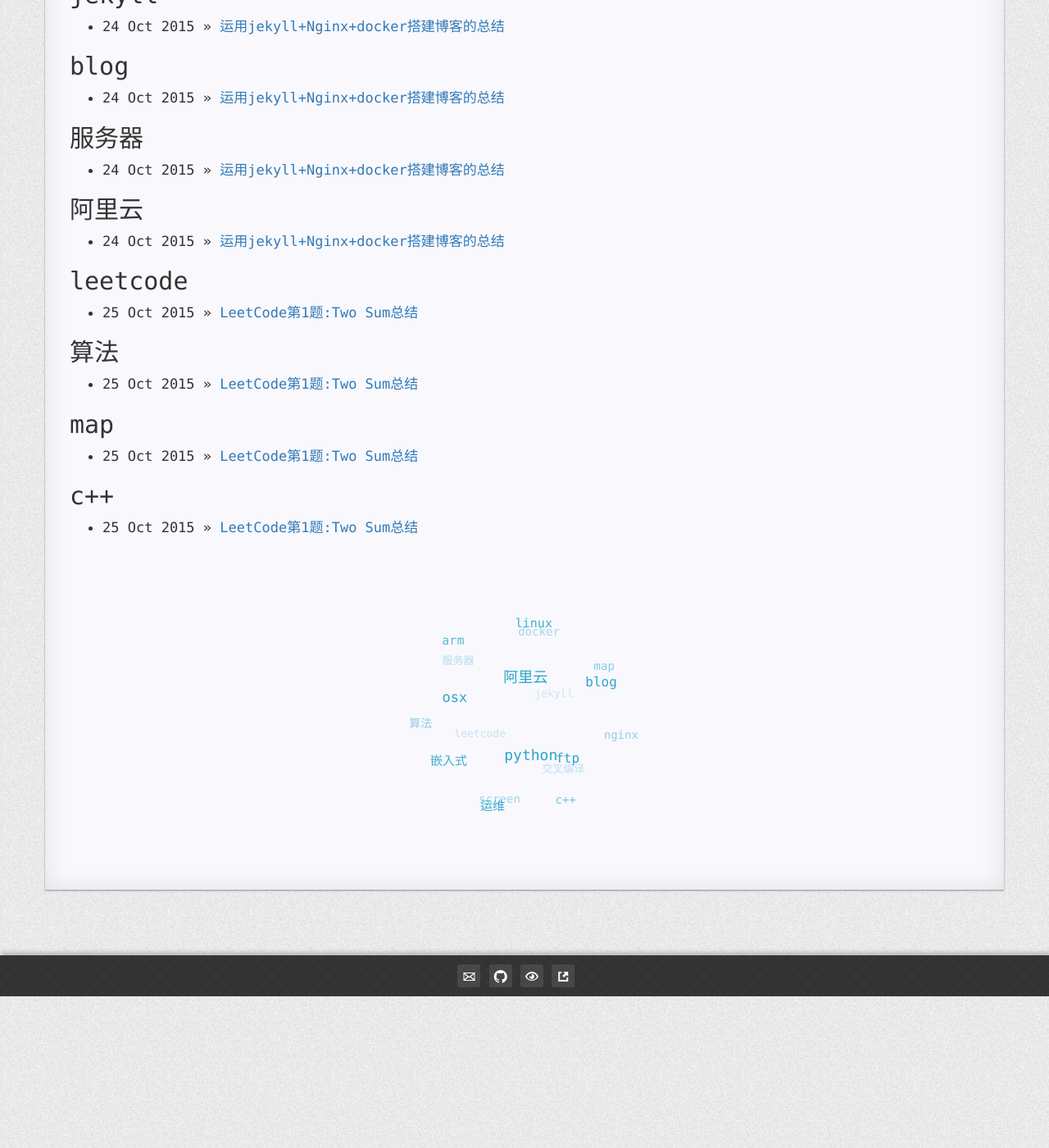
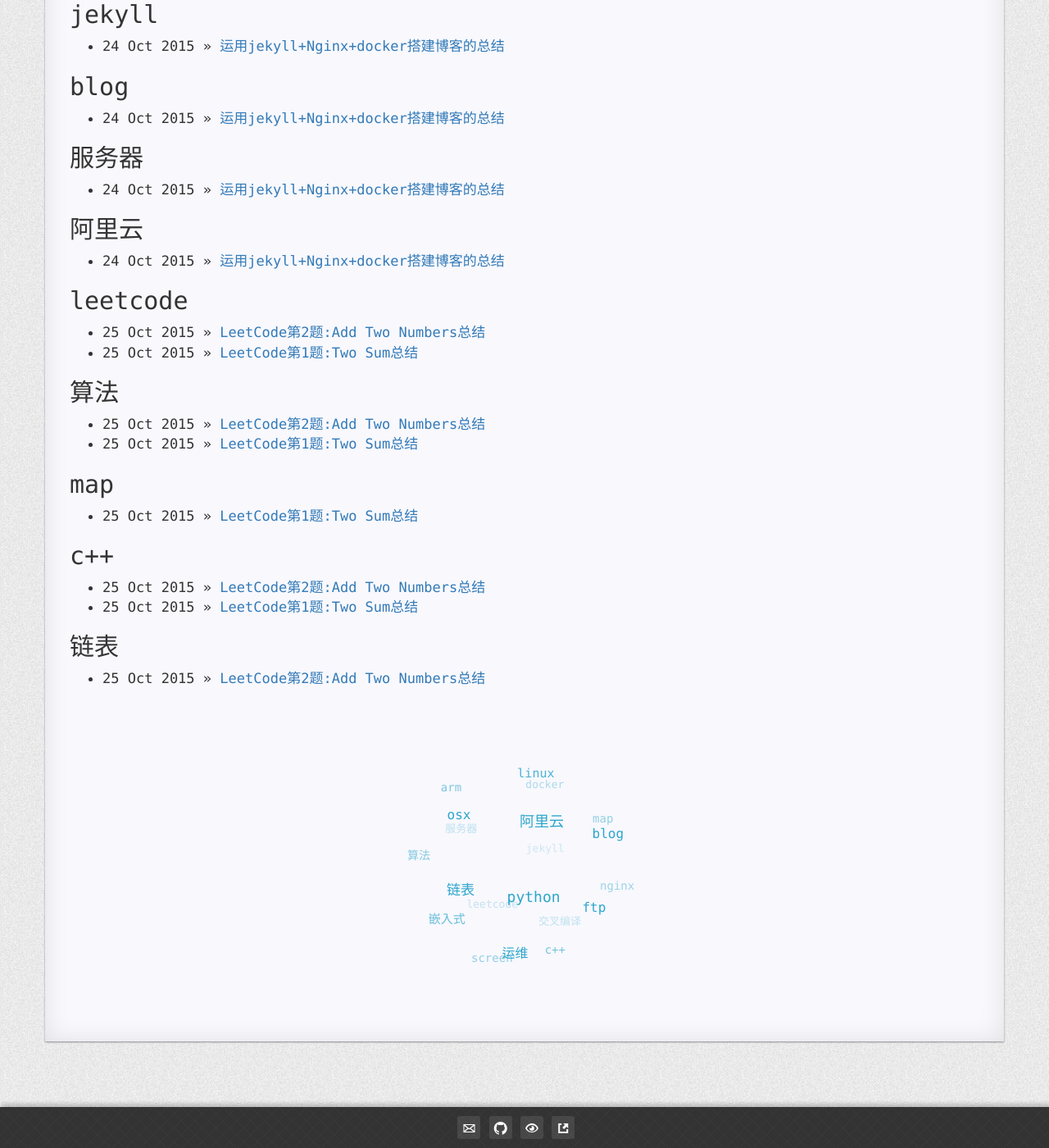
Before and after one commit to zhangjaycee/blog, a Jekyll site: the page built from pages/3tag.html, in a window 1280 px wide and 1400 px high, scrolled down 1415 px. Shown: the whole window at 82% size. Built offline with Jekyll 4.4.1, drawn with Linux system fonts in a browser that asks for light colours; nearby versions of some CDN libraries; Markdown is read by kramdown in place of the engine named in the settings; comment, search, counter and statistics services are not loaded; some of the changed text lies outside the part shown.

Commit message:
update a post

```diff
--- a/_posts/2015-10-25-leetcode_2_add2num.md
+++ b/_posts/2015-10-25-leetcode_2_add2num.md
@@ -1,3 +1,9 @@
+---
+layout: post
+title: LeetCode第2题:Add Two Numbers总结
+tags: leetcode 链表 算法 python c++
+categories: LeetCode
+---
 
 ## 题目
 > You are given two linked lists representing two non-negative numbers. The digits are stored in reverse order and each of their nodes contain a single digit. Add the two numbers and return it as a linked list.
```
